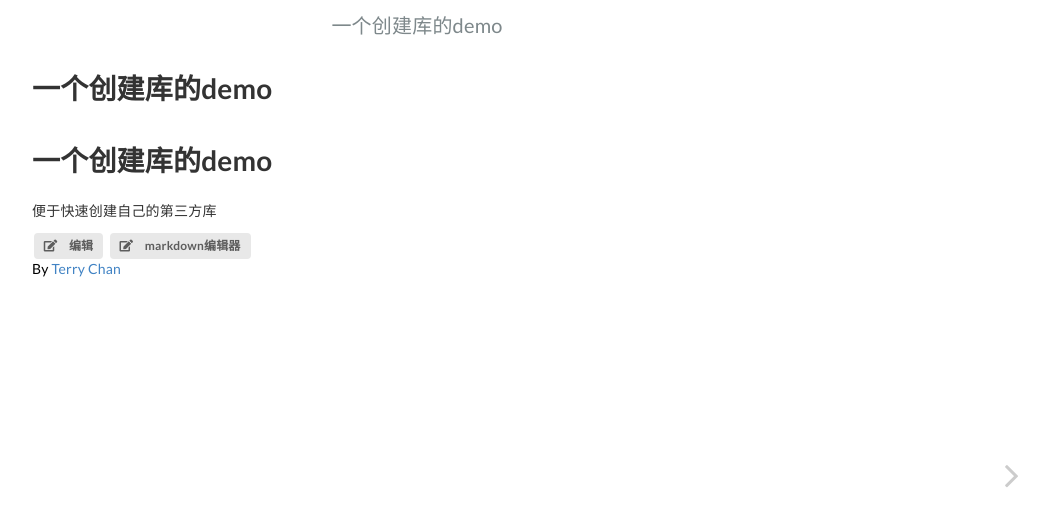
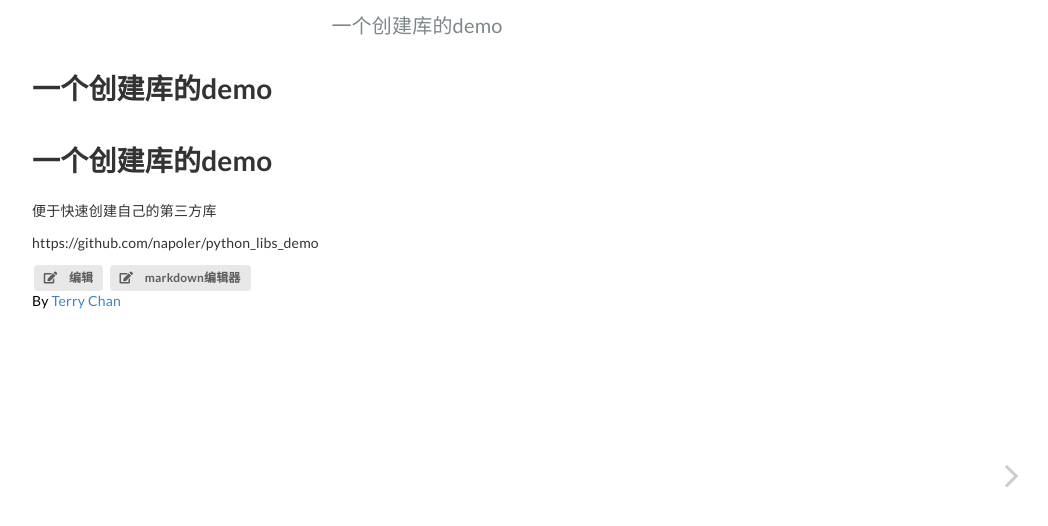
Before and after one commit to napoler/python_libs_demo, a Jekyll site: the page built from docs/index.md, in a window 1280 px wide. Shown: the top 526 px of the page, without its empty margins (223-1271 px from the left). Built offline with Jekyll 4.4.1, drawn with Linux system fonts in a browser that asks for light colours; our own code applies the rules of GitHub Pages for plain Markdown files; part of the change alters nothing that is shown.

Commit message:
Signed-off-by: Terry chan <napoler2008@gmail.com>

```diff
--- a/docs/index.md
+++ b/docs/index.md
@@ -4,3 +4,5 @@ layout: home
 
 # 一个创建库的demo
 便于快速创建自己的第三方库
+
+https://github.com/napoler/python_libs_demo
```
